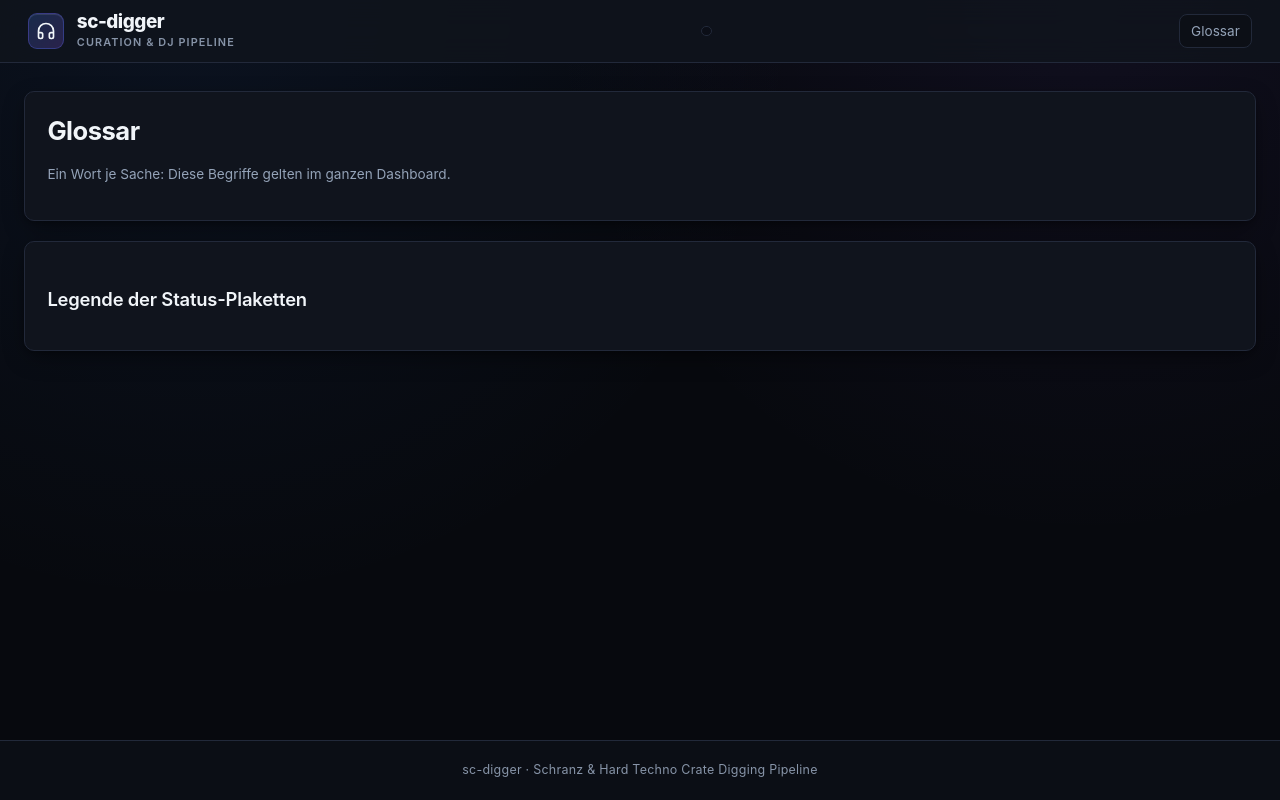
After one commit to tripitest-art/sc-digger, a Python web app: template sc_digger/web/templates/glossar.html in a window 1280 px wide. The commit adds this page. Run offline with Jinja, Linux system fonts and the light colour scheme; the template is opened without the code that fills it, so the values that code supplies are empty.

Commit message:
Web: Glossar-Seite /glossar aus glossary.py (#691)
* test: Akzeptanztests für #688

Vertrag zuerst sichern, bevor die Glossar-Seite umgesetzt wird.

Co-Authored-By: Claude Sonnet 5.5 <noreply@anthropic.com>

* feat(web): Glossar-Seite /glossar aus glossary.py

Begriffe und Status-Plaketten waren nur im Repo nachlesbar; die Seite rendert
direkt aus glossary.py, damit es keine zweite Pflege gibt (#688).

Co-Authored-By: Claude Sonnet 5.5 <noreply@anthropic.com>

* chore: Changelog-Fragment auf PR-Nummer 691 umbenennen

---------

Co-authored-by: Stephan (Sandbox-Agent) <tripitest@gmail.com>
Co-authored-by: Claude Sonnet 5.5 <noreply@anthropic.com>
Co-authored-by: hermes <hermes@local>

```diff
--- a/sc_digger/web/templates/base.html
+++ b/sc_digger/web/templates/base.html
@@ -179,6 +179,8 @@
   .nav-sub { display: flex; flex-wrap: wrap; gap: 0.35rem; width: 100%; max-width: 1280px; margin: 0 auto; padding: 0.55rem 1.5rem 0; }
   .nav-sub .nav-tab { font-size: 0.8rem; padding: 0.3rem 0.75rem; }
   .gear-link { display: inline-flex; align-items: center; justify-content: center; width: 2.1rem; height: 2.1rem; border-radius: 8px; border: 1px solid var(--border); color: var(--text-muted); background-color: rgba(11, 14, 21, 0.65); text-decoration: none; transition: all 0.15s ease; }
+  .glossar-link { display: inline-flex; align-items: center; height: 2.1rem; padding: 0 0.7rem; border-radius: 8px; border: 1px solid var(--border); color: var(--text-muted); background-color: rgba(11, 14, 21, 0.65); font-size: 0.85rem; text-decoration: none; transition: all 0.15s ease; }
+  .glossar-link:hover { color: var(--text-main); background-color: var(--bg-card-subtle); text-decoration: none; }
   .gear-link:hover { color: var(--text-main); background-color: var(--bg-card-subtle); text-decoration: none; }
   .gear-link.active { color: #fff; border-color: rgba(59, 130, 246, 0.45); background: linear-gradient(180deg, rgba(59, 130, 246, 0.22), rgba(59, 130, 246, 0.1)); }
 
@@ -1038,6 +1040,7 @@
     <a href="{{ g.href }}" class="nav-tab{% if nav.active_group and nav.active_group.key == g.key %} active{% endif %}" data-nav-group="{{ g.key }}">{{ g.label }}</a>
     {% endfor %}
   </nav>
+  <a href="/glossar" class="glossar-link" title="Begriffe und Status-Plaketten">Glossar</a>
   {% if config_enabled() or editor_available or save_action or config_action %}
   <a href="/config" class="gear-link {% block nav_config %}{% endblock %}" title="Konfiguration" aria-label="Konfiguration">{{ icon("settings", 18) }}</a>
   {% endif %}
--- /dev/null
+++ b/sc_digger/web/templates/glossar.html
@@ -0,0 +1,26 @@
+{% extends "base.html" %}
+{% from "_components.html" import status_badge %}
+
+{% block title %}Glossar – sc-digger{% endblock %}
+
+{% block content %}
+<div class="card" id="glossar">
+  <h1>Glossar</h1>
+  <p class="meta">Ein Wort je Sache: Diese Begriffe gelten im ganzen Dashboard.</p>
+  <dl>
+    {% for begriff, eintrag in glossar.items() %}
+    <dt><strong>{{ begriff }}</strong></dt>
+    <dd>{{ eintrag[0] }}{% if eintrag[1] %} <span class="meta">(nicht: {{ eintrag[1] | join(", ") }})</span>{% endif %}</dd>
+    {% endfor %}
+  </dl>
+</div>
+
+<div class="card" id="glossar-legende">
+  <h2>Legende der Status-Plaketten</h2>
+  <ul>
+    {% for key in status_badges %}
+    <li>{{ status_badge(key) }}</li>
+    {% endfor %}
+  </ul>
+</div>
+{% endblock %}
```
Also changed, not shown: changelog.d/691.md (added, +2 -0 lines), docs/funktionen.md (+4 -0 lines), sc_digger/web/app.py (+7 -0 lines), tests/acceptance/test_issue_688.py (added, +52 -0 lines), tests/test_web_glossar.py (added, +59 -0 lines), tests/test_web_tracks_router.py (+1 -0 lines), README.md.
